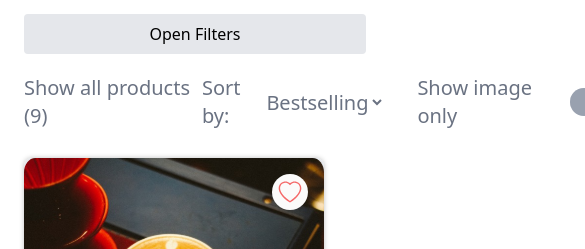
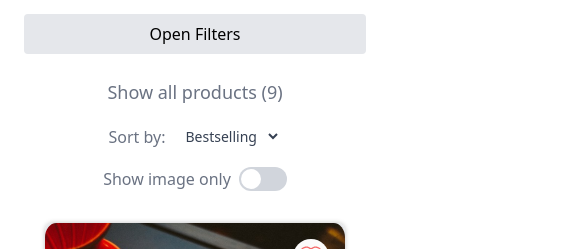
Before and after one commit to Siddami/my-coffee-app, a Next.js app: page / in a window 390 px wide. Shown: the part 730-979 px from the top of the page, 585 px wide, since content can reach past the window. Built offline with nearby package versions, Linux system fonts and the light colour scheme.

Commit message:
style(fix):  improved accessibility and responsiveness

```diff
--- a/app/components/TopFilters.tsx
+++ b/app/components/TopFilters.tsx
@@ -6,52 +6,77 @@ interface TopFiltersProps {
   totalProducts: number;
   onSortChange: (sort: string) => void;
   onImageToggle: (showImages: boolean) => void;
+  className?: string;
 }
 
 export const TopFilters = ({
   totalProducts,
   onSortChange,
   onImageToggle,
+  className = "",
 }: TopFiltersProps) => {
   const [sortBy, setSortBy] = useState("Bestselling");
   const [showImages, setShowImages] = useState(false);
 
+  const handleToggle = () => {
+    const newValue = !showImages;
+    setShowImages(newValue);
+    onImageToggle(newValue);
+  };
+
   return (
-    <div className="flex justify-between items-center w-[589px] h-16 mx-auto">
-      <div className="text-gray-500 text-xl font-normal">
+    <div
+      className={`flex flex-col sm:flex-row justify-between items-center p-2 sm:p-4 gap-4 sm:gap-0 ${className}`}
+    >
+      {/* Product Count */}
+      <div
+        className="text-gray-500 text-lg sm:text-xl"
+        aria-live="polite"
+        aria-atomic="true"
+      >
         Show all products ({totalProducts})
       </div>
-      <div className="flex space-x-8">
-        <div className="flex items-center">
-          <span className="text-gray-500 text-xl font-normal">Sort by:</span>
+
+      {/* Filters */}
+      <div className="flex flex-col md:flex-row items-center gap-4">
+        {/* Sort Select */}
+        <div className="flex items-center gap-2">
+          <label htmlFor="sort" className="text-gray-500 text-base sm:text-lg">
+            Sort by:
+          </label>
           <select
-            className="ml-2 text-gray-500 text-xl font-normal bg-transparent"
+            id="sort"
+            className="px-2 py-1 text-gray-700 text-sm sm:text-base focus:outline-none"
             value={sortBy}
             onChange={(e) => {
               setSortBy(e.target.value);
               onSortChange(e.target.value);
             }}
           >
-            <option>Bestselling</option>
+            <option value="Bestselling">Bestselling</option>
           </select>
         </div>
-        <div className="flex items-center">
-          <span className="text-gray-500 text-xl font-normal">
+
+        {/* Image Toggle Switch */}
+        <div className="flex items-center gap-2">
+          <span className="text-gray-500 text-base sm:text-lg">
             Show image only
           </span>
-          <div
-            className="ml-2 w-12 h-7 bg-gray-200 rounded-full relative"
-            onClick={() => {
-              setShowImages(!showImages);
-              onImageToggle(!showImages);
-            }}
+          <button
+            onClick={handleToggle}
+            role="switch"
+            aria-checked={showImages}
+            aria-label="Toggle image only view"
+            className={`relative w-12 h-6 rounded-full transition-colors duration-200 ${
+              showImages ? "bg-blue-600" : "bg-gray-300"
+            } focus:outline-none focus:ring-2 focus:ring-blue-500`}
           >
-            <div
-              className={`w-7 h-7 bg-gray-400 rounded-full absolute top-0 transition-all duration-200 ${
-                showImages ? "right-0" : "left-0"
+            <span
+              className={`absolute top-0.5 left-0.5 h-5 w-5 rounded-full bg-white transition-transform duration-200 ${
+                showImages ? "translate-x-6" : "translate-x-0"
               }`}
-            ></div>
-          </div>
+            />
+          </button>
         </div>
       </div>
     </div>
```
